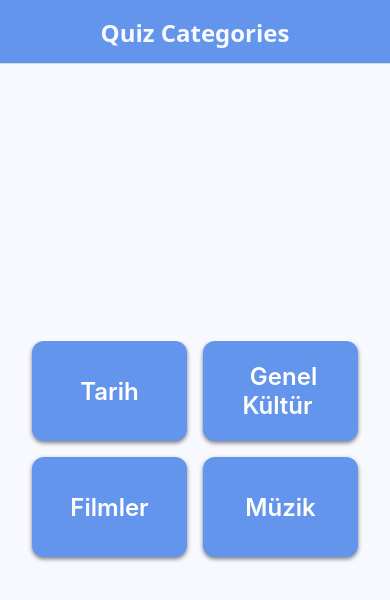
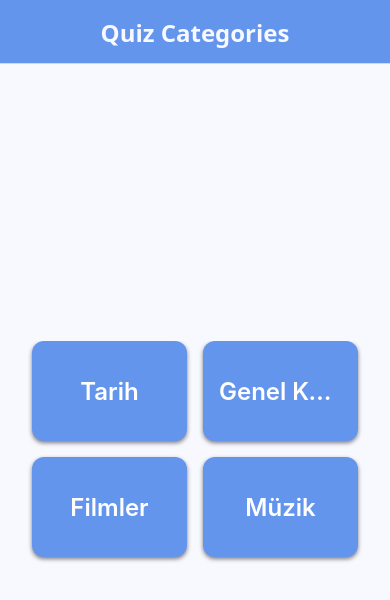
Before and after one commit to berna-ikiz/my-quizz-app, a React Native app: screen / in a window 390 px wide. Shown: the top 600 px of the page. Built offline with nearby package versions, Linux system fonts and the light colour scheme.

Commit message:
AsyncStorage has been added

```diff
--- a/components/Category.tsx
+++ b/components/Category.tsx
@@ -9,9 +9,10 @@ type Category = {
 
 type Props = {
   category: Category;
+  isCompleted: boolean;
 };
 
-const Category = ({ category: { id, name } }: Props) => {
+const Category = ({ category: { id, name }, isCompleted }: Props) => {
   const navigation = useNavigation();
   const handlePressed = () => {
     // TODO: Fix Types
@@ -20,7 +21,10 @@ const Category = ({ category: { id, name } }: Props) => {
   };
   return (
     <TouchableOpacity style={styles.card} onPress={() => handlePressed()}>
-      <Text style={styles.text}> {name} </Text>
+      <Text style={styles.text} adjustsFontSizeToFit numberOfLines={1}>
+        {" "}
+        {name} {isCompleted && "☑"}{" "}
+      </Text>
     </TouchableOpacity>
   );
 };
--- a/package.json
+++ b/package.json
@@ -10,6 +10,7 @@
   },
   "dependencies": {
     "@gorhom/bottom-sheet": "^5.1.2",
+    "@react-native-async-storage/async-storage": "1.23.1",
     "@react-navigation/native": "^7.1.4",
     "@react-navigation/native-stack": "^7.3.8",
     "@react-navigation/stack": "^7.2.8",
--- a/screens/HomeScreen.tsx
+++ b/screens/HomeScreen.tsx
@@ -1,10 +1,8 @@
-import React from "react";
-import {
-  View,
-  FlatList,
-  StyleSheet,
-} from "react-native";
+import React, { useEffect, useState } from "react";
+import { View, FlatList, StyleSheet } from "react-native";
 import Category from "../components/Category";
+import { useNavigation } from "@react-navigation/native";
+import { getCompletedTests } from "../utils/storage";
 
 const categories = [
   { id: "history", name: "Tarih" },
@@ -13,12 +11,28 @@ const categories = [
   { id: "music", name: "Müzik" },
 ];
 const HomeScreen = () => {
+  const navigation = useNavigation();
+  const [completedTests, setCompletedTests] = useState([]);
+
+  useEffect(() => {
+    function fetchCompletedTest() {
+      getCompletedTests().then((tests) => setCompletedTests(tests));
+    }
+    const unsubscribe = navigation.addListener("focus", fetchCompletedTest);
+    return unsubscribe;
+  }, [navigation]);
+
   return (
     <View style={styles.container}>
       <View>
         <FlatList
           data={categories}
-          renderItem={({ item }) => <Category category={item} />}
+          renderItem={({ item }) => (
+            <Category
+              category={item}
+              isCompleted={completedTests.includes(item.id)}
+            />
+          )}
           keyExtractor={(item) => item.id}
           numColumns={2}
           //space between lines
--- a/screens/QuizScreen.tsx
+++ b/screens/QuizScreen.tsx
@@ -1,11 +1,17 @@
 import { View, Text, StyleSheet, TouchableOpacity } from "react-native";
 import React, { useCallback, useRef, useState } from "react";
-import { useNavigation, useRoute } from "@react-navigation/native";
+import { StaticScreenProps, useNavigation } from "@react-navigation/native";
 import questions from "../data/questions";
 import BottomSheet, { BottomSheetView } from "@gorhom/bottom-sheet";
+import { saveCompletedTest } from "../utils/storage";
 
-const QuizScreen = () => {
-  const route = useRoute();
+type CategoryType = keyof typeof questions;
+
+type Props = StaticScreenProps<{
+  category: CategoryType;
+}>;
+
+const QuizScreen = ({route}: Props) => {
   const navigation = useNavigation();
   const bottomSheetRef = useRef<BottomSheet>(null);
 
@@ -26,35 +32,42 @@ const QuizScreen = () => {
   const { question, options, answerIndex, hint } =
     quizQuestions[currentQuestionIndex];
 
-  const handleAnswer = (option, optionIndex) => {
+  const handleAnswer = async (option : string, optionIndex: number) => {
     if (optionIndex === answerIndex) {
       setScore((prev) => prev + 1);
     }
-
     if (currentQuestionIndex + 1 < quizQuestions.length) {
       setCurrentQuestionIndex((prev) => prev + 1);
     } else {
+      if (score === quizQuestions.length) {
+        await saveCompletedTest(category);
+      }
+
       //TODO: ADD types
       //@ts-ignore
-      navigation.navigate("Result", { score, total: quizQuestions.length, category });
+      navigation.navigate("Result", {
+        score,
+        total: quizQuestions.length,
+        category,
+      });
     }
   };
   return (
     <View style={styles.container}>
       <Text style={styles.question}>{question}</Text>
       <View style={styles.optionsContainer}>
-        {options.map((x, i) => (
+        {options.map((option, i) => (
           <TouchableOpacity
-            key={x}
+            key={option}
             style={styles.option}
-            onPress={() => handleAnswer(x, i)}
+            onPress={() => handleAnswer(option, i)}
           >
             <Text
               style={styles.optionText}
               adjustsFontSizeToFit
               numberOfLines={1}
             >
-              {x}
+              {option}
             </Text>
           </TouchableOpacity>
         ))}
--- /dev/null
+++ b/utils/storage.ts
@@ -0,0 +1,18 @@
+import AsyncStorage from '@react-native-async-storage/async-storage';
+const KEY_COMPLETED_TESTS = "completedTests"
+
+
+export const saveCompletedTest = async (category:string) =>{
+    const completed = await AsyncStorage.getItem(KEY_COMPLETED_TESTS);
+    const completedTests = completed ? JSON.parse(completed) : [];
+    //İf there is already completed specified category exit without saving
+    if(completedTests.includes(category)){
+        return;
+    }
+    await AsyncStorage.setItem(KEY_COMPLETED_TESTS,JSON.stringify([...completedTests, category]));
+}
+
+export const getCompletedTests = async () => {
+const completed = await AsyncStorage.getItem(KEY_COMPLETED_TESTS);
+return completed ? JSON.parse(completed): [];
+}
```
Also changed, not shown: 1 other file (tests, documents, lock files or other folders).
